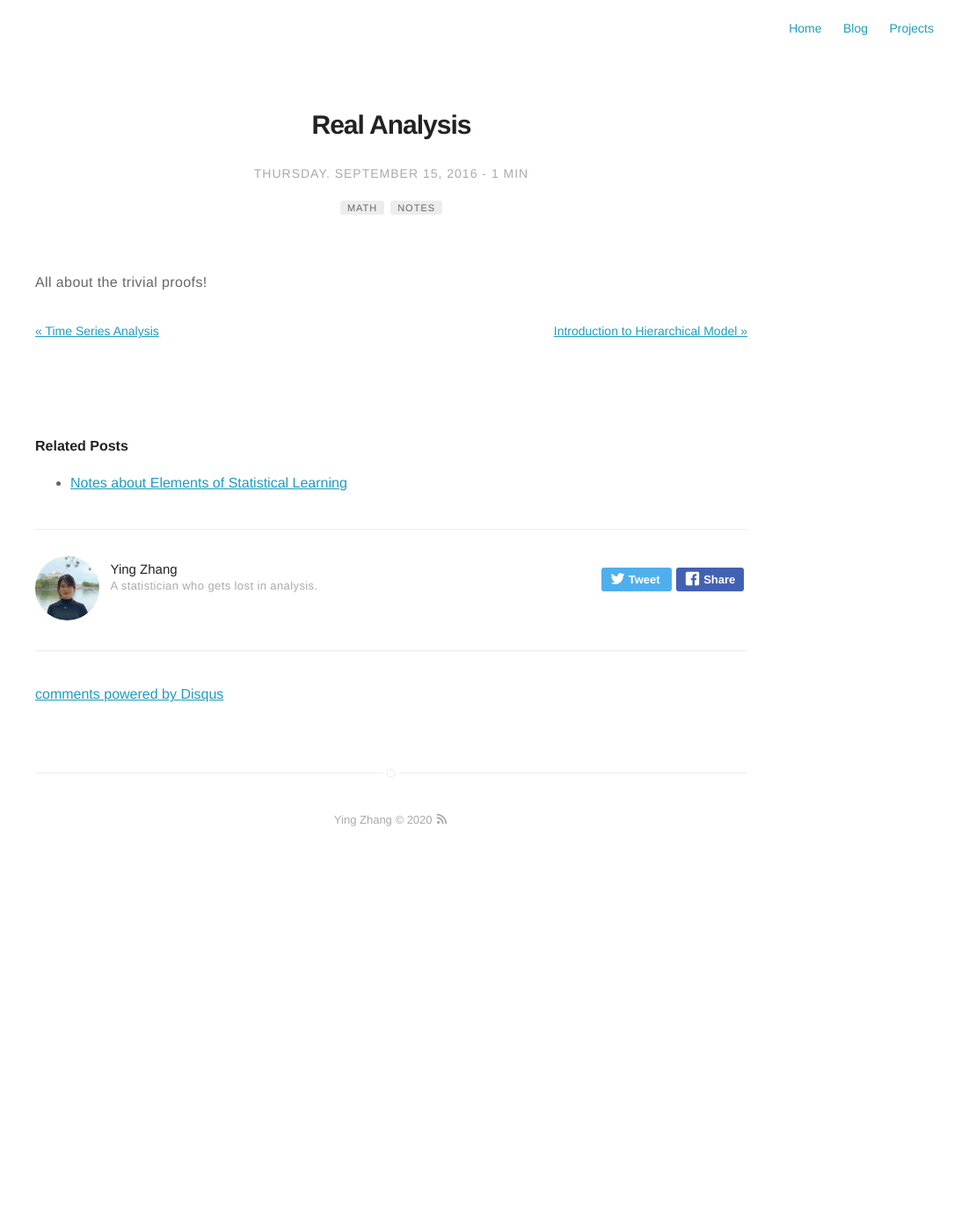
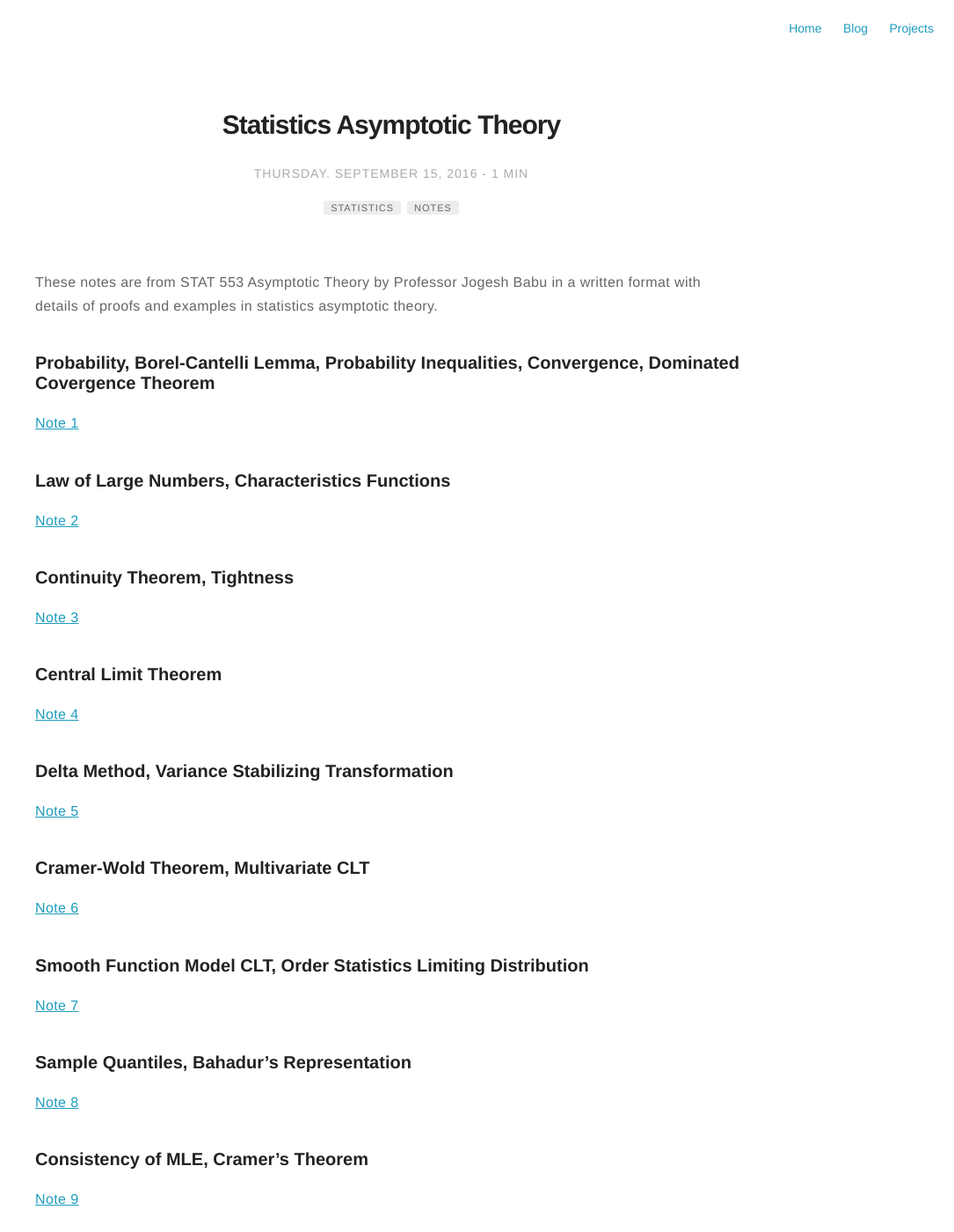
Before and after one commit to yingtostats/yingtostats.github.io, a Jekyll site: the page built from _posts/2016-09-15-RealAnalysis.md, in a window 1280 px wide and 1400 px high. Shown: the whole window at 88% size, without its empty margins (195-1280 px from the left). Built offline with Jekyll 4.4.1, drawn with Linux system fonts in a browser that asks for light colours; comment, search, counter and statistics services are not loaded; some of the changed text lies outside the part shown.

Commit message:
Update 2016-09-15-RealAnalysis.md

```diff
--- a/_posts/2016-09-15-RealAnalysis.md
+++ b/_posts/2016-09-15-RealAnalysis.md
@@ -1,16 +1,67 @@
 ---
 layout: post
-title:  "Real Analysis"
+title:  "Statistics Asymptotic Theory"
 date:   2016-09-15 09:44:00
 tag:
-- Math
+- Statistics
 - Notes
 blog: true
-author: Jannis
+author: Ying
 description: My first Blog
 fontsize: 20pt
 ---
 
-All about the trivial proofs! <br>
+These notes are from STAT 553 Asymptotic Theory by Professor Jogesh Babu in a written format with details of proofs and examples in statistics asymptotic theory.
+ {% include mathjax_support.html %}
 
- {% include mathjax_support.html %}
+### Probability, Borel-Cantelli Lemma, Probability Inequalities, Convergence, Dominated Covergence Theorem
+
+[Note 1](https://drive.google.com/file/d/1cpcfc7BSyuMjMSFZHXXVb1tGFtXd61Ua/view?usp=sharing "Google Drive Doc")
+
+### Law of Large Numbers, Characteristics Functions
+
+[Note 2](https://drive.google.com/file/d/1qn0zCz8ATQDix45RkJ7yd78eyw0_pYhK/view?usp=sharing "Google Drive Doc")
+
+### Continuity Theorem, Tightness
+
+[Note 3](https://drive.google.com/file/d/1diXt0-LCCfmS2WuDlVi5LCCElxPXIjZK/view?usp=sharing "Google Drive Doc")
+
+### Central Limit Theorem
+
+[Note 4](https://drive.google.com/file/d/1DWAXVvTnGSJA1APTG6tftQTmgc0R_ESN/view?usp=sharing "Google Drive Doc")
+
+
+### Delta Method, Variance Stabilizing Transformation
+
+[Note 5](https://drive.google.com/file/d/1OdvTNZLsCjEZjgVxjaxldiYkOI5arQtW/view?usp=sharing "Google Drive Doc")
+
+### Cramer-Wold Theorem, Multivariate CLT
+
+[Note 6](https://drive.google.com/file/d/10M8dFd7oVa1BYzYmjQcbZdU4v5N1wpqI/view?usp=sharing "Google Drive Doc")
+
+
+### Smooth Function Model CLT, Order Statistics Limiting Distribution
+
+[Note 7](https://drive.google.com/file/d/1vjP6Eaub9Shb5QYkeO5om9wYVMRMfM68/view?usp=sharing "Google Drive Doc")
+
+### Sample Quantiles, Bahadur's Representation
+
+[Note 8](https://drive.google.com/file/d/1EELc7HO9t2Wi1C-YMtFTH2alrYCLbRNl/view?usp=sharing "Google Drive Doc")
+
+### Consistency of MLE, Cramer's Theorem
+
+[Note 9](https://drive.google.com/file/d/1TUjofnrYQaFU6rvlYZTdb4kQH-gFOnuX/view?usp=sharing "Google Drive Doc")
+
+### Cramer-Rao's Lower Bound, Asymptotic Efficiency, Likelihood Based Test Statistics
+
+[Note 10](https://drive.google.com/file/d/1frY9xD2jyMCp44DFfuXtzVvbM2Dfviwx/view?usp=sharing "Google Drive Doc")
+
+
+### Jackknife's consistency, Bootstrap Method
+
+[Note 11](https://drive.google.com/file/d/1KAcPt06Ejra5oL9qBoA-5dfoTcW7sAM1/view?usp=sharing "Google Drive Doc")
+
+
+### U Statistics, V Statistics
+
+[Note 12](https://drive.google.com/file/d/1XGL1I2fRBneD4VyWrvN7sfowyNWQkTLV/view?usp=sharing "Google Drive Doc")
```
